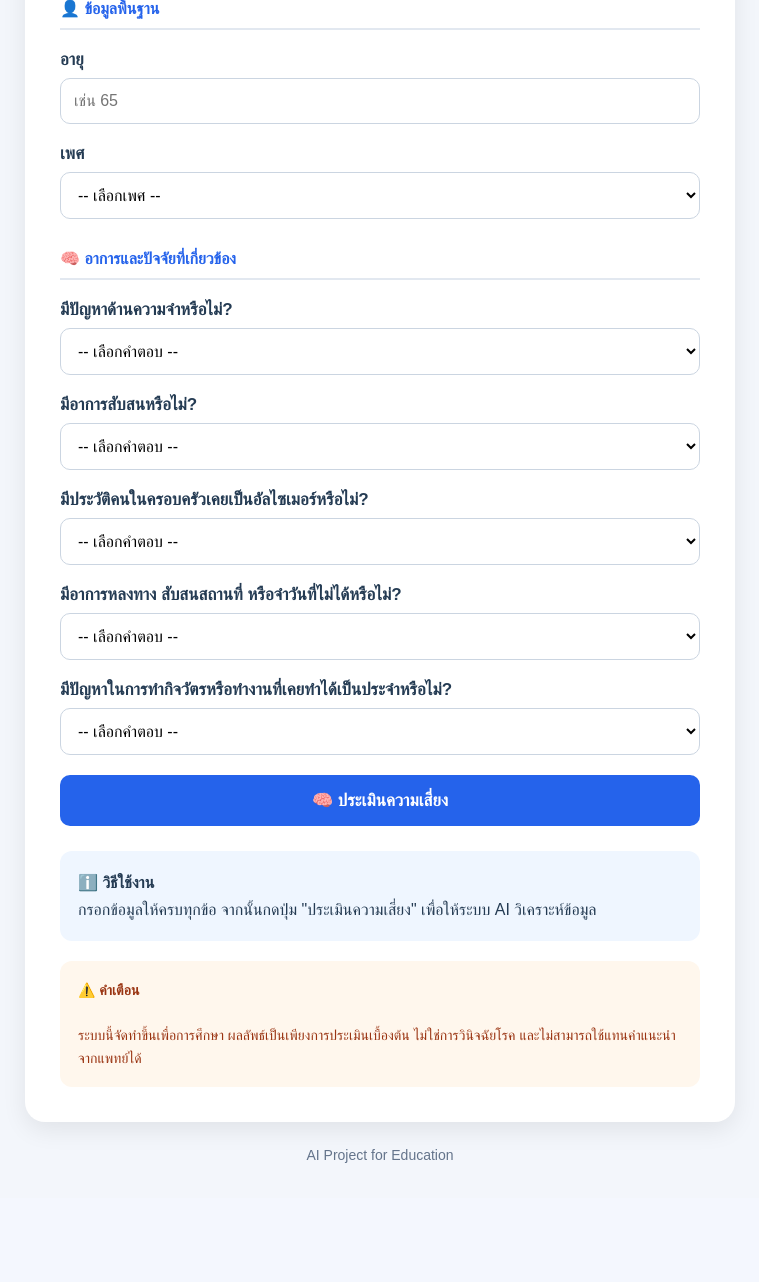
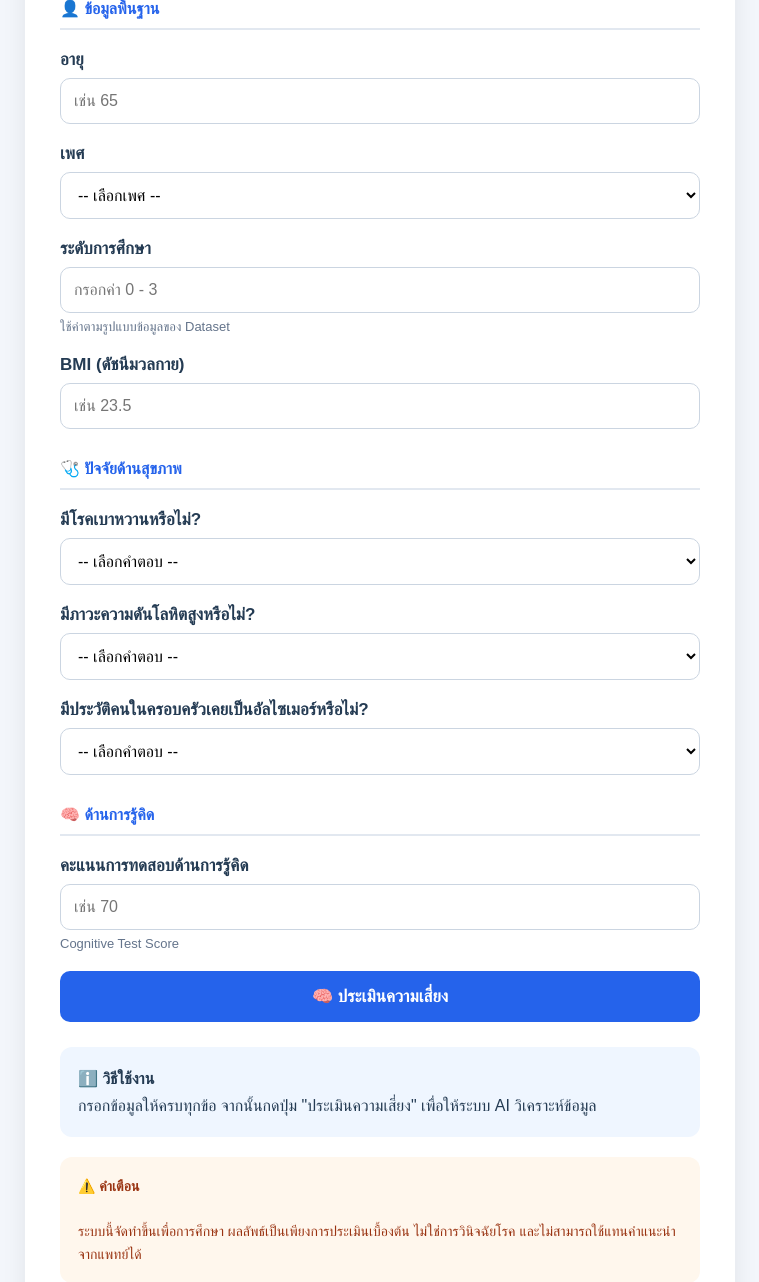
Before and after one commit to gon007/Alzheimer_AI, a Flask app: page / in a window 1280 px wide. Shown: the part 284-1566 px from the top of the page, without its empty margins (260-1019 px from the left). Before the commit the page ends 1447 px from the top, so only its background shows below. Run offline with Flask 3, Linux system fonts and the light colour scheme.

Commit message:
Update Alzheimer AI dataset and model

```diff
--- a/app.py
+++ b/app.py
@@ -16,7 +16,6 @@ MODEL_PATH = os.path.join(
 )
 
 try:
-
     model = joblib.load(MODEL_PATH)
 
     weights = model["weights"]
@@ -24,7 +23,6 @@ try:
     std = model["std"]
 
 except Exception as e:
-
     weights = None
     mean = None
     std = None
@@ -39,22 +37,24 @@ except Exception as e:
 def predict_risk(
     age,
     gender,
-    memory,
-    confusion,
+    education_level,
+    bmi,
+    diabetes,
+    hypertension,
     family_history,
-    disorientation,
-    difficulty_tasks
+    cognitive_score
 ):
 
     features = np.array(
         [[
             age,
             gender,
-            memory,
-            confusion,
+            education_level,
+            bmi,
+            diabetes,
+            hypertension,
             family_history,
-            disorientation,
-            difficulty_tasks
+            cognitive_score
         ]],
         dtype=float
     )
@@ -131,16 +131,30 @@ def predict():
             ""
         )
 
-        memory = int(
+        education_level = float(
             request.form.get(
-                "memory",
+                "education_level",
                 0
             )
         )
 
-        confusion = int(
+        bmi = float(
             request.form.get(
-                "confusion",
+                "bmi",
+                0
+            )
+        )
+
+        diabetes = int(
+            request.form.get(
+                "diabetes",
+                0
+            )
+        )
+
+        hypertension = int(
+            request.form.get(
+                "hypertension",
                 0
             )
         )
@@ -152,19 +166,13 @@ def predict():
             )
         )
 
-        disorientation = int(
+        cognitive_score = float(
             request.form.get(
-                "disorientation",
+                "cognitive_score",
                 0
             )
         )
 
-        difficulty_tasks = int(
-            request.form.get(
-                "difficulty_tasks",
-                0
-            )
-        )
 
         # -----------------------------
         # ตรวจสอบอายุ
@@ -176,6 +184,7 @@ def predict():
                 "index.html",
                 error="กรุณากรอกอายุระหว่าง 1-120 ปี"
             )
+
 
         # -----------------------------
         # ตรวจสอบเพศ
@@ -191,27 +200,6 @@ def predict():
                 error="กรุณาเลือกเพศ"
             )
 
-        # -----------------------------
-        # ตรวจสอบคำตอบ
-        # -----------------------------
-
-        answers = [
-            memory,
-            confusion,
-            family_history,
-            disorientation,
-            difficulty_tasks
-        ]
-
-        if any(
-            answer not in [0, 1]
-            for answer in answers
-        ):
-
-            return render_template(
-                "index.html",
-                error="ข้อมูลแบบประเมินไม่ถูกต้อง"
-            )
 
         # -----------------------------
         # แปลงเพศ
@@ -225,6 +213,64 @@ def predict():
 
             gender = 1
 
+
+        # -----------------------------
+        # ตรวจสอบระดับการศึกษา
+        # -----------------------------
+
+        if education_level < 0 or education_level > 3:
+
+            return render_template(
+                "index.html",
+                error="ระดับการศึกษาต้องอยู่ระหว่าง 0-3"
+            )
+
+
+        # -----------------------------
+        # ตรวจสอบ BMI
+        # -----------------------------
+
+        if bmi < 10 or bmi > 60:
+
+            return render_template(
+                "index.html",
+                error="กรุณากรอกค่า BMI ระหว่าง 10-60"
+            )
+
+
+        # -----------------------------
+        # ตรวจสอบข้อมูล Yes / No
+        # -----------------------------
+
+        answers = [
+            diabetes,
+            hypertension,
+            family_history
+        ]
+
+        if any(
+            answer not in [0, 1]
+            for answer in answers
+        ):
+
+            return render_template(
+                "index.html",
+                error="ข้อมูลแบบประเมินไม่ถูกต้อง"
+            )
+
+
+        # -----------------------------
+        # ตรวจสอบ Cognitive Score
+        # -----------------------------
+
+        if cognitive_score < 0 or cognitive_score > 100:
+
+            return render_template(
+                "index.html",
+                error="คะแนน Cognitive Test ต้องอยู่ระหว่าง 0-100"
+            )
+
+
         # -----------------------------
         # ตรวจสอบโมเดล
         # -----------------------------
@@ -236,6 +282,7 @@ def predict():
                 error="ไม่พบโมเดล AI กรุณาตรวจสอบไฟล์ model/alzheimer_model.pkl"
             )
 
+
         # -----------------------------
         # เรียก AI
         # -----------------------------
@@ -243,12 +290,14 @@ def predict():
         probability = predict_risk(
             age,
             gender,
-            memory,
-            confusion,
+            education_level,
+            bmi,
+            diabetes,
+            hypertension,
             family_history,
-            disorientation,
-            difficulty_tasks
+            cognitive_score
         )
+
 
         # -----------------------------
         # เปอร์เซ็นต์
@@ -258,6 +307,7 @@ def predict():
             probability * 100,
             2
         )
+
 
         # -----------------------------
         # ระดับความเสี่ยง
@@ -275,6 +325,7 @@ def predict():
 
             risk_level = "ความเสี่ยงสูง"
 
+
         # -----------------------------
         # คำแนะนำ
         # -----------------------------
@@ -291,8 +342,8 @@ def predict():
 
             recommendation = (
                 "ผลการประเมินอยู่ในระดับความเสี่ยงปานกลาง "
-                "ควรติดตามการเปลี่ยนแปลงของความจำ "
-                "และปรึกษาผู้เชี่ยวชาญหากมีอาการต่อเนื่อง"
+                "ควรติดตามสุขภาพและการเปลี่ยนแปลงด้านการรู้คิด "
+                "และปรึกษาผู้เชี่ยวชาญหากมีความกังวล"
             )
 
         else:
@@ -302,6 +353,7 @@ def predict():
                 "ควรปรึกษาแพทย์หรือบุคลากรทางการแพทย์ "
                 "เพื่อประเมินเพิ่มเติม"
             )
+
 
         # -----------------------------
         # ส่งผลลัพธ์
@@ -321,16 +373,19 @@ def predict():
 
             gender=gender_text,
 
-            memory=memory,
+            education_level=int(education_level),
 
-            confusion=confusion,
+            bmi=bmi,
+
+            diabetes=diabetes,
+
+            hypertension=hypertension,
 
             family_history=family_history,
 
-            disorientation=disorientation,
+            cognitive_score=int(cognitive_score)
+        )
 
-            difficulty_tasks=difficulty_tasks
-        )
 
     except Exception as e:
 
--- a/templates/index.html
+++ b/templates/index.html
@@ -131,6 +131,13 @@
             color: #2563eb;
         }
 
+        .hint {
+            display: block;
+            margin-top: 6px;
+            color: #64748b;
+            font-size: 13px;
+        }
+
         .footer {
             text-align: center;
             margin: 25px 0;
@@ -168,8 +175,7 @@
             {% endif %}
 
 
-            <form action="/predict"
-                  method="POST">
+            <form action="/predict" method="POST">
 
 
                 <!-- ข้อมูลพื้นฐาน -->
@@ -178,6 +184,8 @@
                     <strong>👤 ข้อมูลพื้นฐาน</strong>
                 </div>
 
+
+                <!-- อายุ -->
 
                 <div class="form-group">
 
@@ -190,6 +198,7 @@
                         name="age"
                         min="1"
                         max="120"
+                        step="1"
                         placeholder="เช่น 65"
                         required
                     >
@@ -197,14 +206,15 @@
                 </div>
 
 
+                <!-- เพศ -->
+
                 <div class="form-group">
 
                     <label>
                         เพศ
                     </label>
 
-                    <select name="gender"
-                            required>
+                    <select name="gender" required>
 
                         <option value="">
                             -- เลือกเพศ --
@@ -223,21 +233,68 @@
                 </div>
 
 
-                <!-- อาการที่เกี่ยวข้อง -->
-
-                <div class="section-title">
-                    <strong>🧠 อาการและปัจจัยที่เกี่ยวข้อง</strong>
-                </div>
-
+                <!-- ระดับการศึกษา -->
 
                 <div class="form-group">
 
                     <label>
-                        มีปัญหาด้านความจำหรือไม่?
+                        ระดับการศึกษา
                     </label>
 
-                    <select name="memory"
-                            required>
+                    <input
+                        type="number"
+                        name="education_level"
+                        min="0"
+                        max="3"
+                        step="1"
+                        placeholder="กรอกค่า 0 - 3"
+                        required
+                    >
+
+                    <span class="hint">
+                        ใช้ค่าตามรูปแบบข้อมูลของ Dataset
+                    </span>
+
+                </div>
+
+
+                <!-- BMI -->
+
+                <div class="form-group">
+
+                    <label>
+                        BMI (ดัชนีมวลกาย)
+                    </label>
+
+                    <input
+                        type="number"
+                        name="bmi"
+                        min="10"
+                        max="60"
+                        step="0.1"
+                        placeholder="เช่น 23.5"
+                        required
+                    >
+
+                </div>
+
+
+                <!-- ปัจจัยด้านสุขภาพ -->
+
+                <div class="section-title">
+                    <strong>🩺 ปัจจัยด้านสุขภาพ</strong>
+                </div>
+
+
+                <!-- Diabetes -->
+
+                <div class="form-group">
+
+                    <label>
+                        มีโรคเบาหวานหรือไม่?
+                    </label>
+
+                    <select name="diabetes" required>
 
                         <option value="">
                             -- เลือกคำตอบ --
@@ -256,14 +313,15 @@
                 </div>
 
 
+                <!-- Hypertension -->
+
                 <div class="form-group">
 
                     <label>
-                        มีอาการสับสนหรือไม่?
+                        มีภาวะความดันโลหิตสูงหรือไม่?
                     </label>
 
-                    <select name="confusion"
-                            required>
+                    <select name="hypertension" required>
 
                         <option value="">
                             -- เลือกคำตอบ --
@@ -282,14 +340,15 @@
                 </div>
 
 
+                <!-- Family History -->
+
                 <div class="form-group">
 
                     <label>
                         มีประวัติคนในครอบครัวเคยเป็นอัลไซเมอร์หรือไม่?
                     </label>
 
-                    <select name="family_history"
-                            required>
+                    <select name="family_history" required>
 
                         <option value="">
                             -- เลือกคำตอบ --
@@ -308,57 +367,37 @@
                 </div>
 
 
-                <div class="form-group">
+                <!-- Cognitive Score -->
 
-                    <label>
-                        มีอาการหลงทาง สับสนสถานที่ หรือจำวันที่ไม่ได้หรือไม่?
-                    </label>
-
-                    <select name="disorientation"
-                            required>
-
-                        <option value="">
-                            -- เลือกคำตอบ --
-                        </option>
-
-                        <option value="0">
-                            ไม่มี
-                        </option>
-
-                        <option value="1">
-                            มี
-                        </option>
-
-                    </select>
-
+                <div class="section-title">
+                    <strong>🧠 ด้านการรู้คิด</strong>
                 </div>
 
 
                 <div class="form-group">
 
                     <label>
-                        มีปัญหาในการทำกิจวัตรหรือทำงานที่เคยทำได้เป็นประจำหรือไม่?
+                        คะแนนการทดสอบด้านการรู้คิด
                     </label>
 
-                    <select name="difficulty_tasks"
-                            required>
+                    <input
+                        type="number"
+                        name="cognitive_score"
+                        min="0"
+                        max="100"
+                        step="1"
+                        placeholder="เช่น 70"
+                        required
+                    >
 
-                        <option value="">
-                            -- เลือกคำตอบ --
-                        </option>
-
-                        <option value="0">
-                            ไม่มี
-                        </option>
-
-                        <option value="1">
-                            มี
-                        </option>
-
-                    </select>
+                    <span class="hint">
+                        Cognitive Test Score
+                    </span>
 
                 </div>
 
+
+                <!-- ปุ่ม -->
 
                 <button type="submit">
                     🧠 ประเมินความเสี่ยง
```
Also changed, not shown: templates/result.html (+42 -21 lines), train_model.py (+71 -120 lines), 2 other files.
